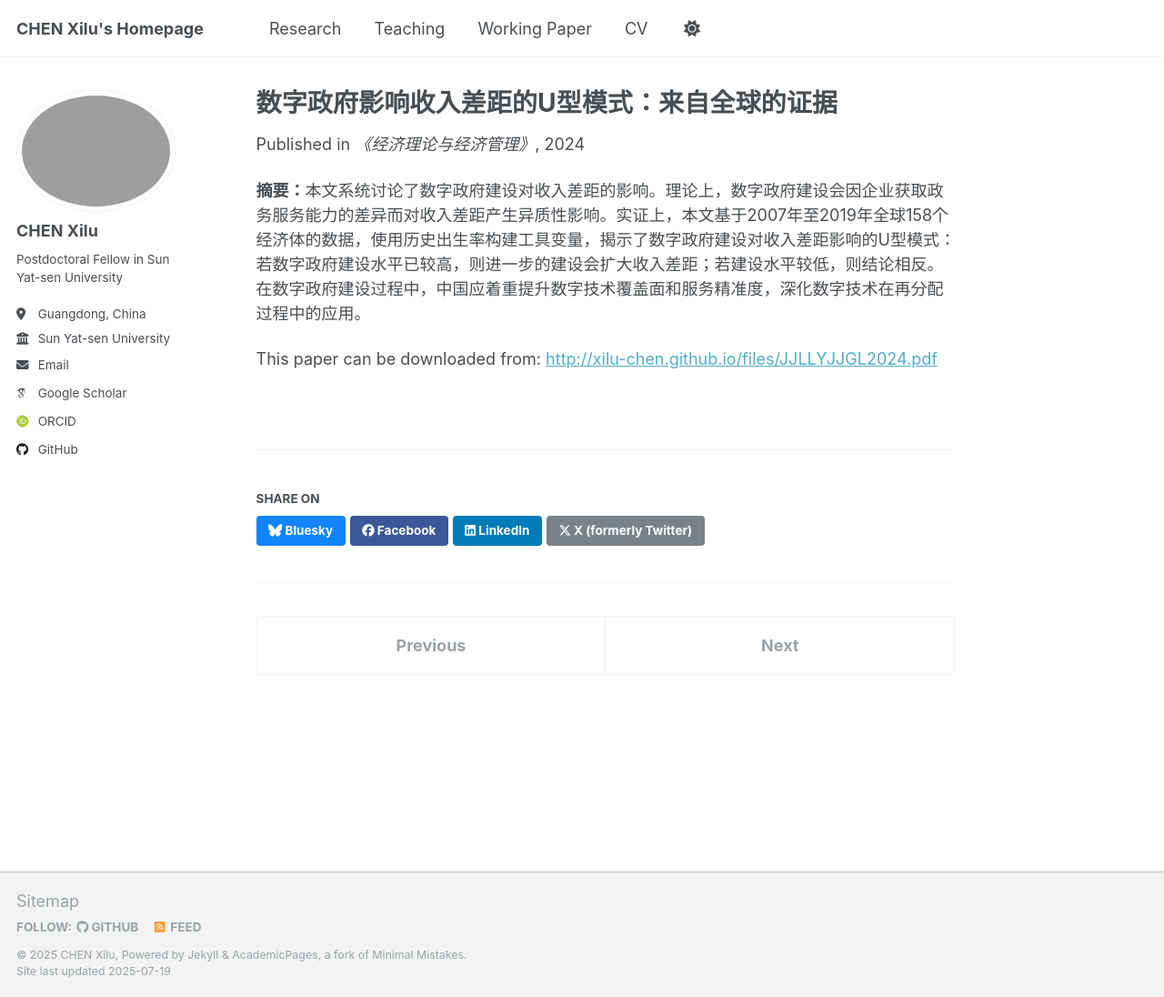
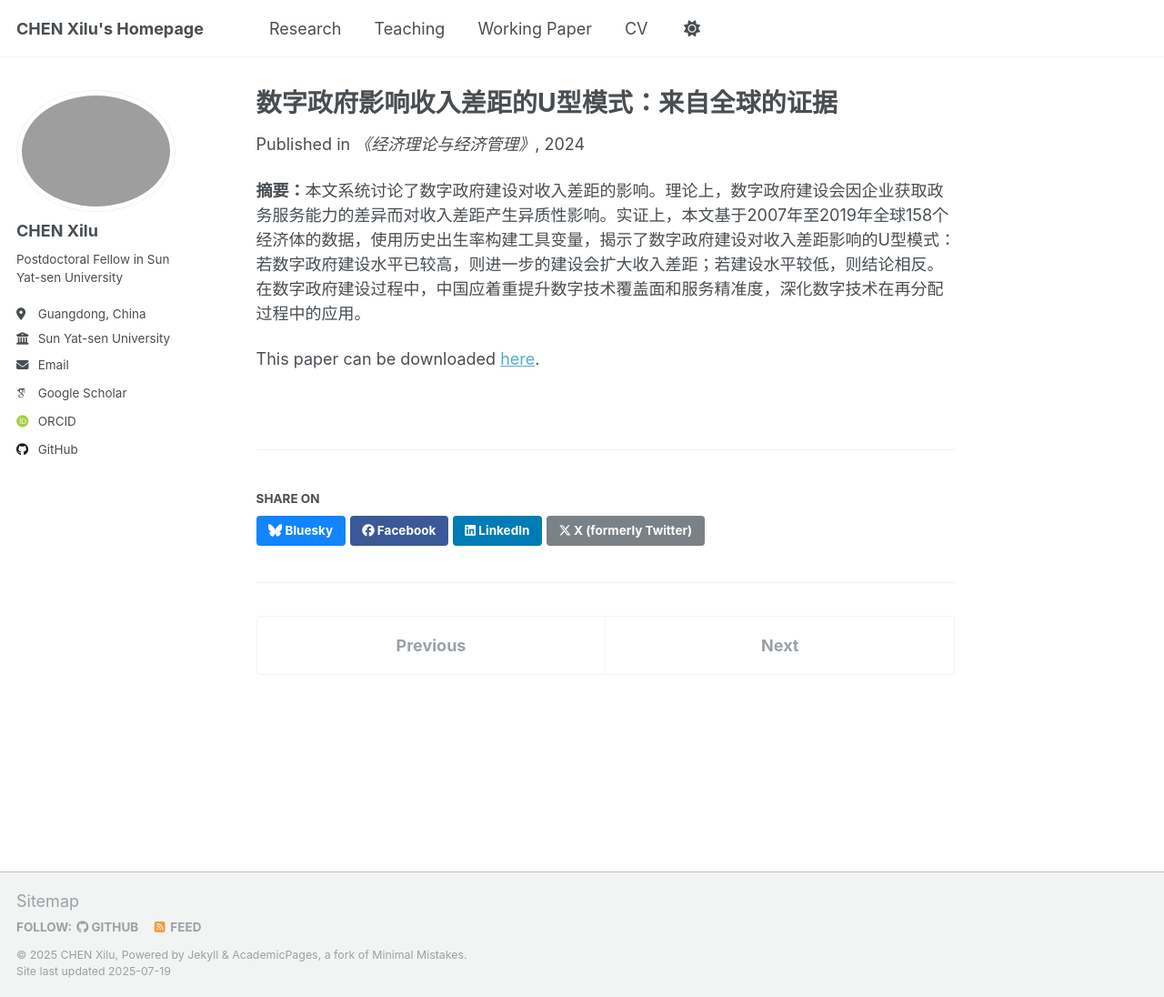
Before and after one commit to Xilu-CHEN/xilu-chen.github.io, a Jekyll site: the page built from _publications/JJLLYJJGL2024.md, in a window 1280 px wide and 1096 px high. Shown: the whole window at 91% size. Built offline with Jekyll 4.4.1, drawn with Linux system fonts in a browser that asks for light colours; some web fonts are replaced; a script that is not in the unit is left out.

Commit message:
Update JJLLYJJGL2024.md

```diff
--- a/_publications/JJLLYJJGL2024.md
+++ b/_publications/JJLLYJJGL2024.md
@@ -11,4 +11,4 @@ paperurl: 'http://xilu-chen.github.io/files/JJLLYJJGL2024.pdf'
 
 **摘要：**本文系统讨论了数字政府建设对收入差距的影响。理论上，数字政府建设会因企业获取政务服务能力的差异而对收入差距产生异质性影响。实证上，本文基于2007年至2019年全球158个经济体的数据，使用历史出生率构建工具变量，揭示了数字政府建设对收入差距影响的U型模式：若数字政府建设水平已较高，则进一步的建设会扩大收入差距；若建设水平较低，则结论相反。在数字政府建设过程中，中国应着重提升数字技术覆盖面和服务精准度，深化数字技术在再分配过程中的应用。
 
-This paper can be downloaded from: <http://xilu-chen.github.io/files/JJLLYJJGL2024.pdf>
+This paper can be downloaded [here](http://xilu-chen.github.io/files/JJLLYJJGL2024.pdf){:target="_blank"}.
```
